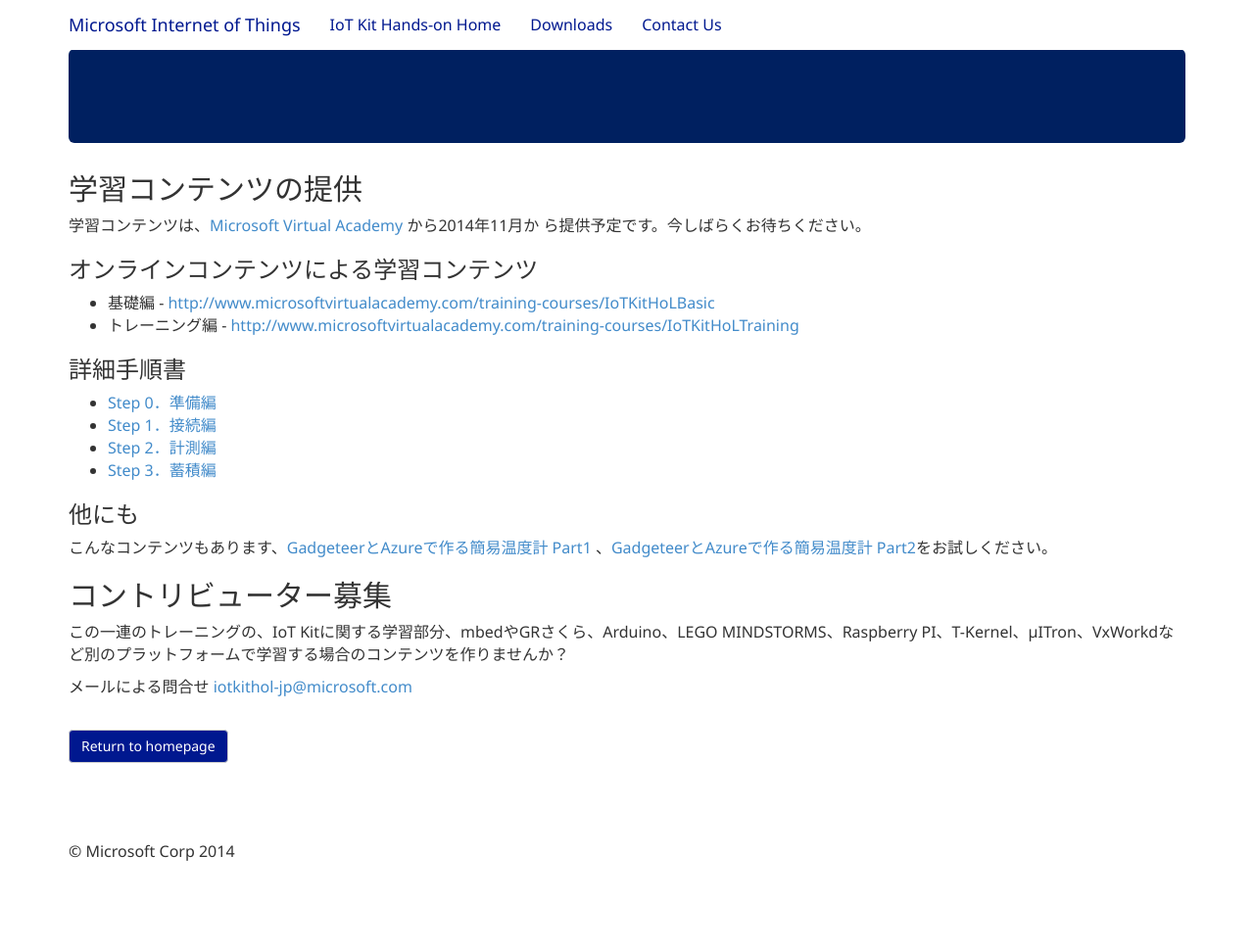
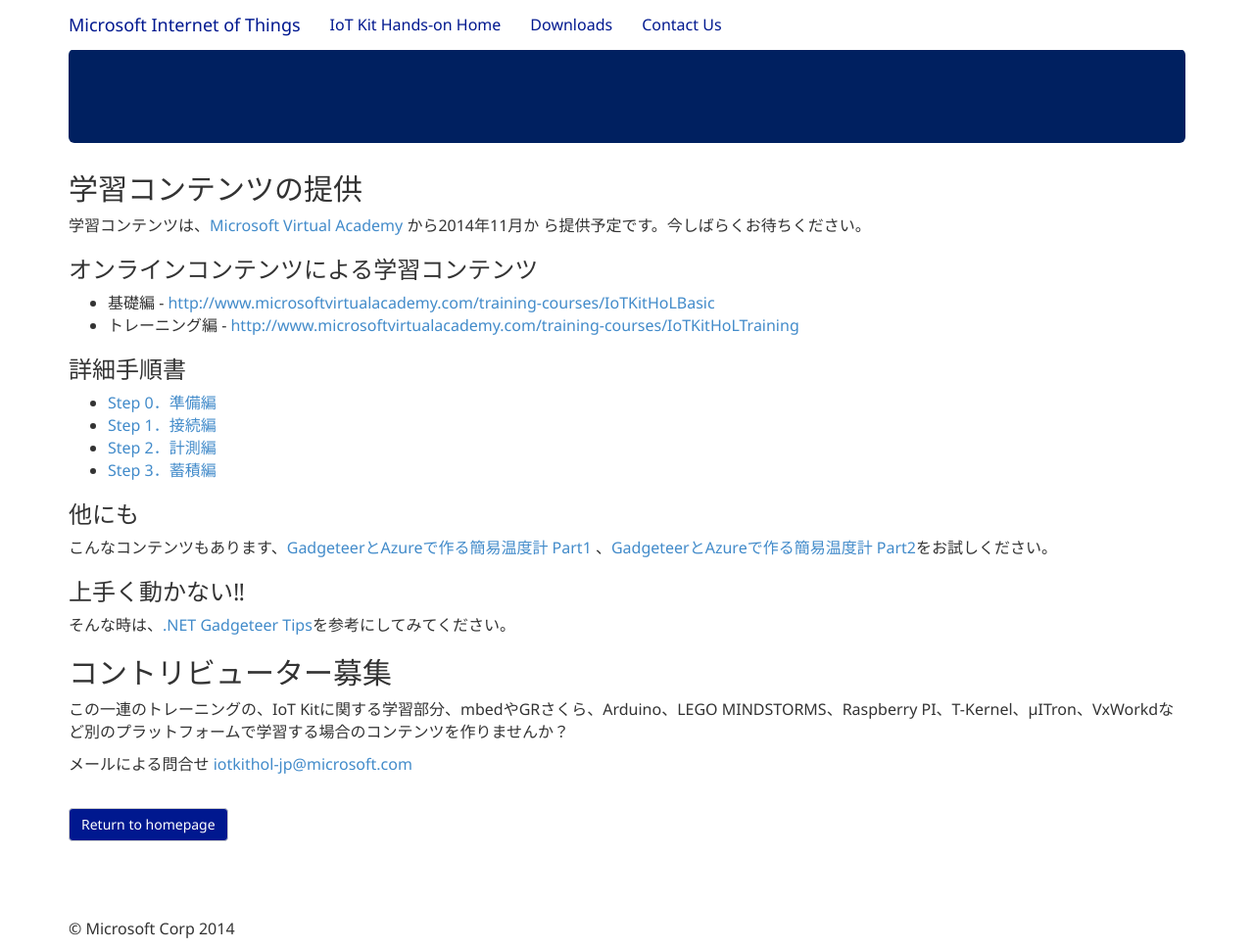
Before and after one commit to ms-iotkithol-jp/ms-iotkithol-jp.github.io, a Jekyll site: the page built from LetsBegin.md, in a window 1280 px wide and 970 px high. Shown: the whole window at 98% size. Built offline with Jekyll 4.4.1, drawn with Linux system fonts in a browser that asks for light colours; nearby versions of some CDN libraries.

Commit message:
Tips Added

```diff
--- a/LetsBegin.md
+++ b/LetsBegin.md
@@ -27,6 +27,10 @@
 ### 他にも
 こんなコンテンツもあります、[GadgeteerとAzureで作る簡易温度計 Part1](http://blogs.msdn.com/b/hirosho/archive/2014/07/25/gadgeteer-azure-part-1.aspx) 、[GadgeteerとAzureで作る簡易温度計 Part2](http://blogs.msdn.com/b/hirosho/archive/2014/07/26/gadgeteer-azure-part-2.aspx)をお試しください。
 
+### 上手く動かない‼
+そんな時は、[.NET Gadgeteer Tips](http://blogs.msdn.com/b/hirosho/archive/2014/08/11/net_5f00_gadgeteer_5f00_tips.aspx)を参考にしてみてください。
+
+
 ## コントリビューター募集
 この一連のトレーニングの、IoT Kitに関する学習部分、mbedやGRさくら、Arduino、LEGO MINDSTORMS、Raspberry PI、T-Kernel、μITron、VxWorkdなど別のプラットフォームで学習する場合のコンテンツを作りませんか？
 
```
